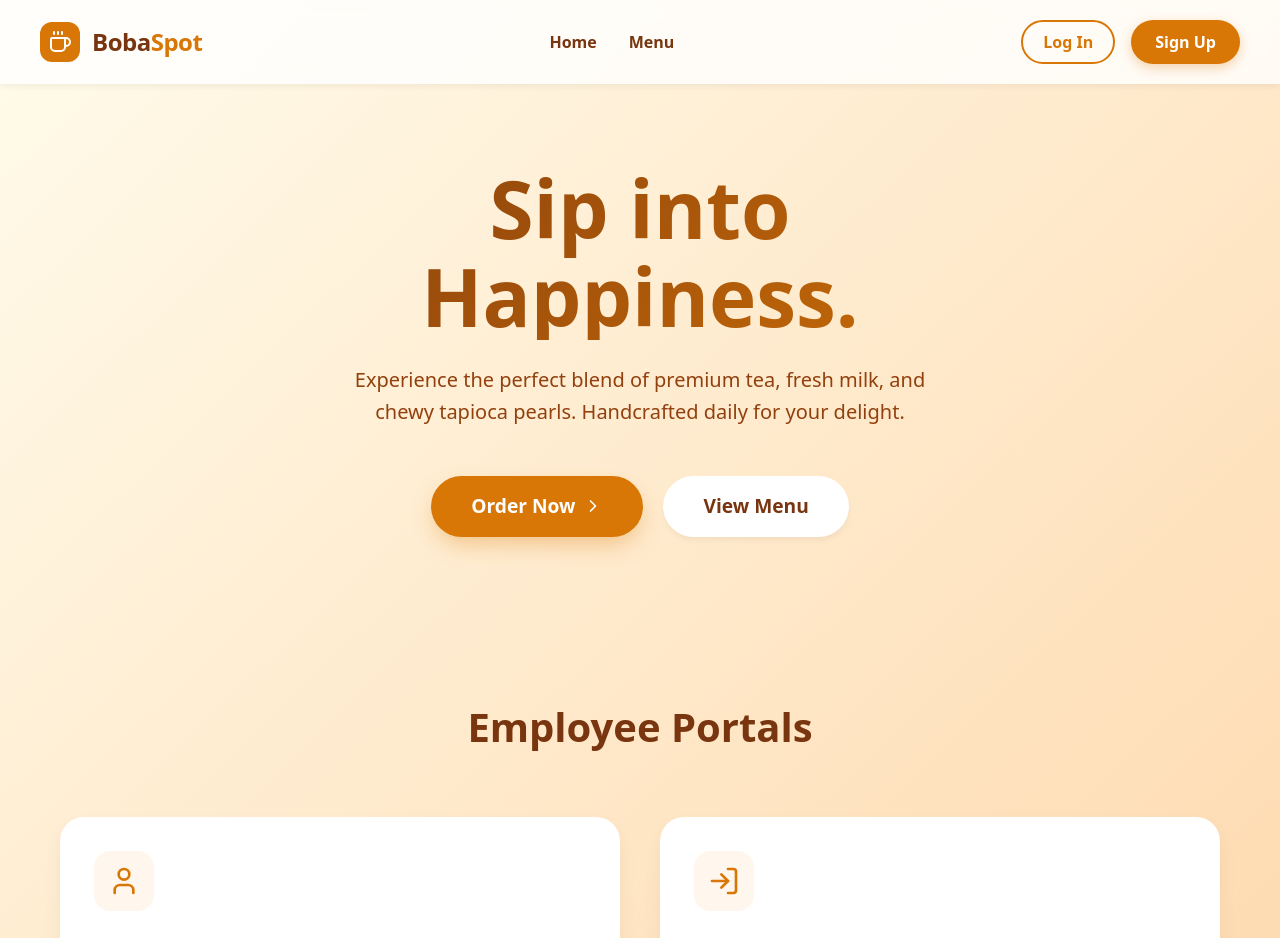
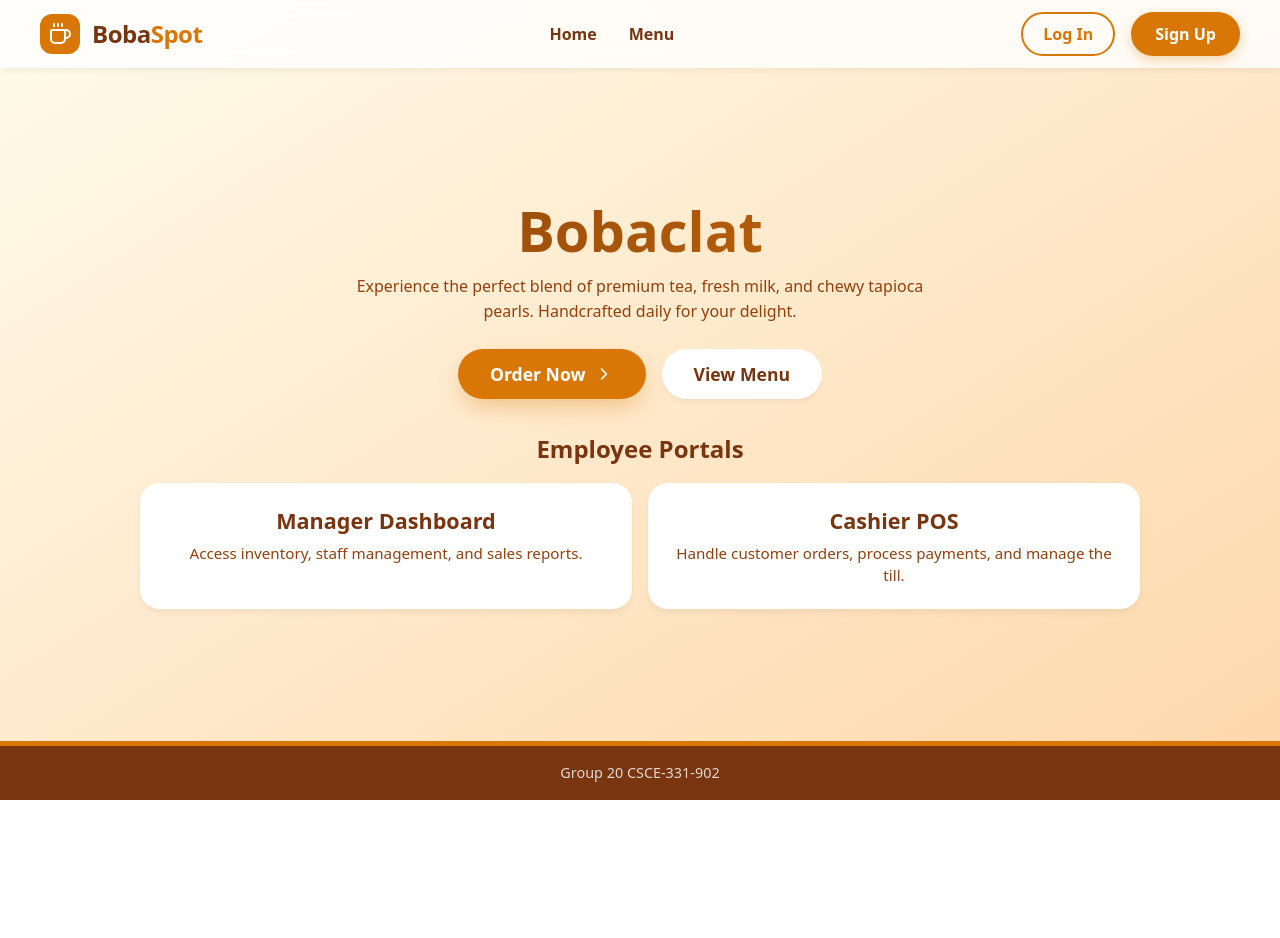
Before and after one commit to CSCE331-Fall2025-900-911/project3-gang-20, a React app in the folder frontend/: page / in a window 1280 px wide. Shown: the top 938 px of the page. After the commit the page ends 800 px from the top, so only its background shows below. Built offline with nearby package versions, Linux system fonts and the light colour scheme; no server answers; the HTML template or start-up script is replaced by a standard one.

Commit message:
Launch page scaling fixed, and updated the title and removed unnecessary objects

```diff
--- a/frontend/src/landing_page.jsx
+++ b/frontend/src/landing_page.jsx
@@ -335,24 +335,25 @@ function LandingPage({ onNavigate }) {
 
     return (
         <div style={{
-            minHeight: '100vh',
+            height: '100vh',
+            display: 'flex',
+            flexDirection: 'column',
             background: theme.bg,
             fontFamily: 'system-ui, -apple-system, sans-serif',
             color: theme.text,
-            overflowX: 'hidden',
+            overflow: 'hidden', // Prevent scrolling
             position: 'relative'
         }}>
 
             {/* --- Navigation Bar --- */}
             <nav style={{
+                flexShrink: 0, // Don't shrink
                 display: 'flex',
                 justifyContent: 'space-between',
                 alignItems: 'center',
-                padding: '20px 40px',
+                padding: '1.5vh 40px', // Responsive padding
                 background: 'rgba(255, 255, 255, 0.8)',
                 backdropFilter: 'blur(10px)',
-                position: 'sticky',
-                top: 0,
                 zIndex: 100,
                 boxShadow: '0 4px 6px -1px rgba(0, 0, 0, 0.05)'
             }}>
@@ -434,57 +435,64 @@ function LandingPage({ onNavigate }) {
                 </div>
             </nav>
 
+            {/* --- Main Content (Centers vertically) --- */}
+            <main style={{
+                flex: 1, // Take up all remaining space
+                display: 'flex',
+                flexDirection: 'column',
+                justifyContent: 'center', // Center content vertically
+                alignItems: 'center',
+                padding: '0 20px',
+                gap: '4vh' // Responsive gap between Hero and Portals
+            }}>
+
                 {/* --- Hero Section --- */}
-            <header style={{ padding: '80px 20px', textAlign: 'center', position: 'relative', maxWidth: '1200px', margin: '0 auto' }}>
+                <header style={{ textAlign: 'center', maxWidth: '1200px', width: '100%' }}>
                     <h1 style={{
-                    fontSize: 'clamp(3rem, 8vw, 5rem)',
+                        fontSize: 'clamp(3rem, 7vh, 5rem)', // Responsive font size based on viewport height
                         fontWeight: '900',
                         lineHeight: '1.1',
-                    marginBottom: '24px',
+                        marginBottom: '1.5vh',
                         background: `linear-gradient(135deg, ${theme.text} 0%, ${theme.primary} 100%)`,
                         WebkitBackgroundClip: 'text',
                         WebkitTextFillColor: 'transparent'
                     }}>
-                    Sip into <br /> Happiness.
+                        Bobaclat
                     </h1>
-                <p style={{ fontSize: '1.25rem', color: theme.textLight, maxWidth: '600px', margin: '0 auto 48px', lineHeight: '1.6' }}>
+                    <p style={{ fontSize: 'clamp(1rem, 2vh, 1.25rem)', color: theme.textLight, maxWidth: '600px', margin: '0 auto 3vh', lineHeight: '1.6' }}>
                         Experience the perfect blend of premium tea, fresh milk, and chewy tapioca pearls. Handcrafted daily for your delight.
                     </p>
 
-                <div style={{ display: 'flex', gap: '20px', justifyContent: 'center', flexWrap: 'wrap' }}>
-                    <button onClick={() => onNavigate('kiosk')} style={{ background: theme.primary, color: 'white', padding: '16px 40px', borderRadius: '50px', fontSize: '1.2rem', fontWeight: 'bold', border: 'none', cursor: 'pointer', display: 'flex', alignItems: 'center', gap: '8px', boxShadow: '0 10px 25px -5px rgba(217, 119, 6, 0.4)', transition: 'transform 0.2s' }}>
+                    <div style={{ display: 'flex', gap: '16px', justifyContent: 'center', flexWrap: 'wrap' }}>
+                        <button onClick={() => onNavigate('kiosk')} style={{ background: theme.primary, color: 'white', padding: '1.5vh 32px', borderRadius: '50px', fontSize: '1.1rem', fontWeight: 'bold', border: 'none', cursor: 'pointer', display: 'flex', alignItems: 'center', gap: '8px', boxShadow: '0 10px 25px -5px rgba(217, 119, 6, 0.4)', transition: 'transform 0.2s' }}>
                             Order Now <ChevronRight size={20} />
                         </button>
-                    <button onClick={() => onNavigate('menu_board')} style={{ background: 'white', color: theme.text, padding: '16px 40px', borderRadius: '50px', fontSize: '1.2rem', fontWeight: 'bold', border: 'none', cursor: 'pointer', boxShadow: '0 4px 6px -1px rgba(0, 0, 0, 0.05)' }}>
+                        <button onClick={() => onNavigate('menu_board')} style={{ background: 'white', color: theme.text, padding: '1.5vh 32px', borderRadius: '50px', fontSize: '1.1rem', fontWeight: 'bold', border: 'none', cursor: 'pointer', boxShadow: '0 4px 6px -1px rgba(0, 0, 0, 0.05)' }}>
                             View Menu
                         </button>
                     </div>
                 </header>
 
                 {/* --- Employee Portals --- */}
-            <section style={{ padding: '80px 20px', textAlign: 'center', maxWidth: '1200px', margin: '0 auto' }}>
-                <h2 style={{ fontSize: '2.5rem', fontWeight: '800', marginBottom: '60px', color: theme.text }}>Employee Portals</h2>
-                <div style={{ display: 'grid', gridTemplateColumns: 'repeat(auto-fit, minmax(300px, 1fr))', gap: '40px' }}>
-                    <div onClick={() => onNavigate('manager')} style={{ background: 'white', padding: '32px', borderRadius: '24px', cursor: 'pointer', border: '2px solid transparent', boxShadow: '0 10px 20px rgba(0, 0, 0, 0.05)' }}>
-                        <div style={{ background: '#fff7ed', width: '60px', height: '60px', borderRadius: '16px', display: 'flex', alignItems: 'center', justifyContent: 'center', marginBottom: '20px', color: theme.primary }}>
-                            <User size={32} />
-                        </div>
-                        <h3 style={{ fontSize: '1.5rem', fontWeight: 'bold', marginBottom: '8px' }}>Manager Dashboard</h3>
-                        <p style={{ color: theme.textLight }}>Access inventory, staff management, and sales reports.</p>
+                <section style={{ textAlign: 'center', maxWidth: '1000px', width: '100%' }}>
+                    <h2 style={{ fontSize: 'clamp(1.5rem, 3vh, 2rem)', fontWeight: '800', marginBottom: '2vh', color: theme.text }}>Employee Portals</h2>
+                    <div style={{ display: 'grid', gridTemplateColumns: 'repeat(auto-fit, minmax(280px, 1fr))', gap: '2vh' }}>
+                        <div onClick={() => onNavigate('manager')} style={{ background: 'white', padding: '2.5vh 24px', borderRadius: '20px', cursor: 'pointer', border: '2px solid transparent', boxShadow: '0 4px 6px rgba(0, 0, 0, 0.05)', transition: 'transform 0.2s' }}>
+                            <h3 style={{ fontSize: '1.35rem', fontWeight: 'bold', marginBottom: '4px' }}>Manager Dashboard</h3>
+                            <p style={{ color: theme.textLight, fontSize: '0.95rem' }}>Access inventory, staff management, and sales reports.</p>
                         </div>
 
-                    <div onClick={() => onNavigate('cashier')} style={{ background: 'white', padding: '32px', borderRadius: '24px', cursor: 'pointer', border: '2px solid transparent', boxShadow: '0 10px 20px rgba(0, 0, 0, 0.05)' }}>
-                        <div style={{ background: '#fff7ed', width: '60px', height: '60px', borderRadius: '16px', display: 'flex', alignItems: 'center', justifyContent: 'center', marginBottom: '20px', color: theme.primary }}>
-                            <LogIn size={32} />
-                        </div>
-                        <h3 style={{ fontSize: '1.5rem', fontWeight: 'bold', marginBottom: '8px' }}>Cashier POS</h3>
-                        <p style={{ color: theme.textLight }}>Handle customer orders, process payments, and manage the till.</p>
+                        <div onClick={() => onNavigate('cashier')} style={{ background: 'white', padding: '2.5vh 24px', borderRadius: '20px', cursor: 'pointer', border: '2px solid transparent', boxShadow: '0 4px 6px rgba(0, 0, 0, 0.05)', transition: 'transform 0.2s' }}>
+                            <h3 style={{ fontSize: '1.35rem', fontWeight: 'bold', marginBottom: '4px' }}>Cashier POS</h3>
+                            <p style={{ color: theme.textLight, fontSize: '0.95rem' }}>Handle customer orders, process payments, and manage the till.</p>
                         </div>
                     </div>
                 </section>
 
-            <footer style={{ background: '#78350f', color: 'white', padding: '60px 20px 30px', borderTop: '5px solid #d97706' }}>
-                <div style={{ textAlign: 'center', opacity: 0.8 }}>Group 20 CSCE-331-902</div>
+            </main>
+
+            <footer style={{ flexShrink: 0, background: '#78350f', color: 'white', padding: '2vh 20px', borderTop: '5px solid #d97706' }}>
+                <div style={{ textAlign: 'center', opacity: 0.8, fontSize: '0.9rem' }}>Group 20 CSCE-331-902</div>
             </footer>
 
             {/* --- Auth Modal Overlay --- */}
```
Also changed, not shown: 1 other file (tests, documents, lock files or other folders). Lines whose indentation alone changed are shown as unchanged.
